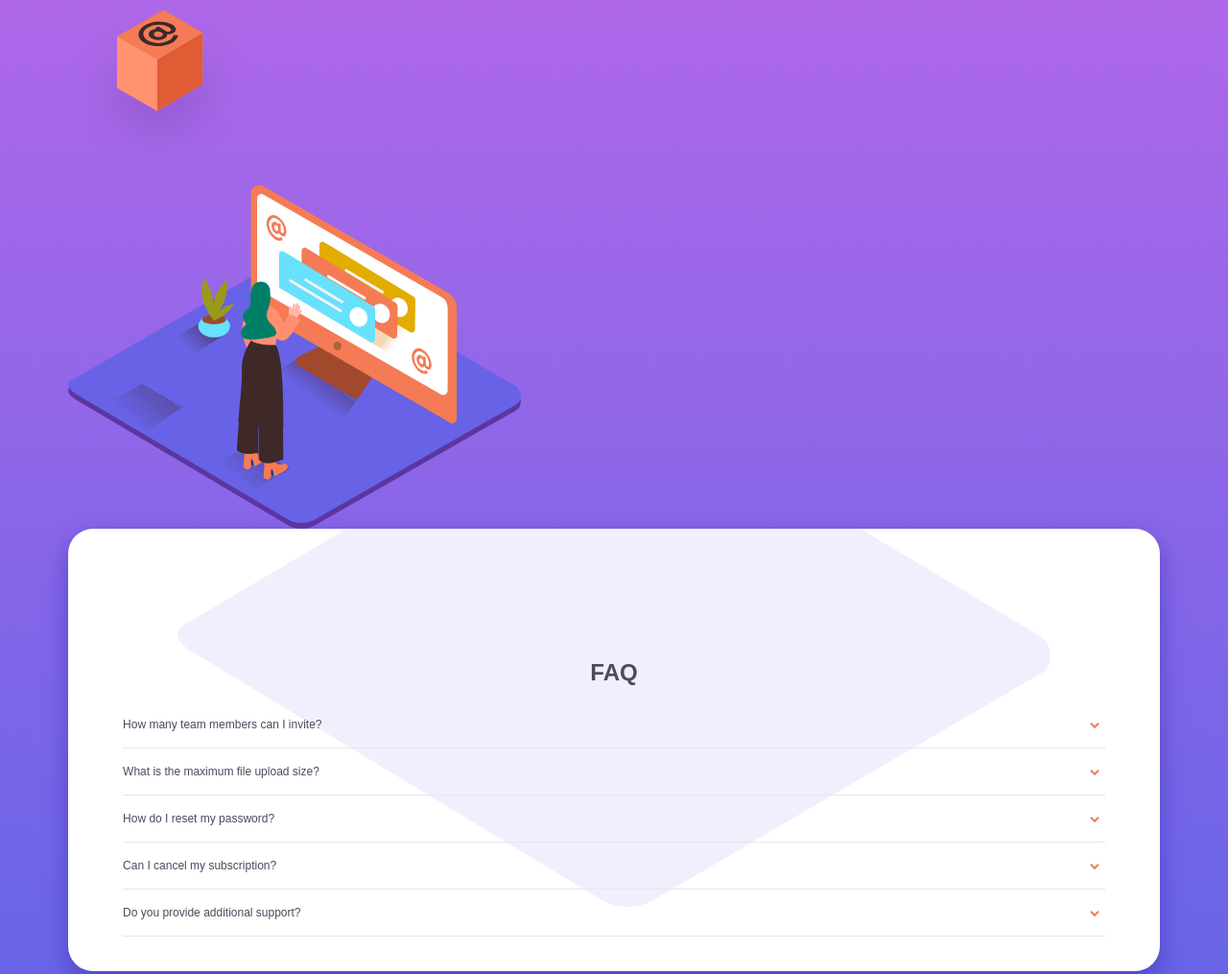
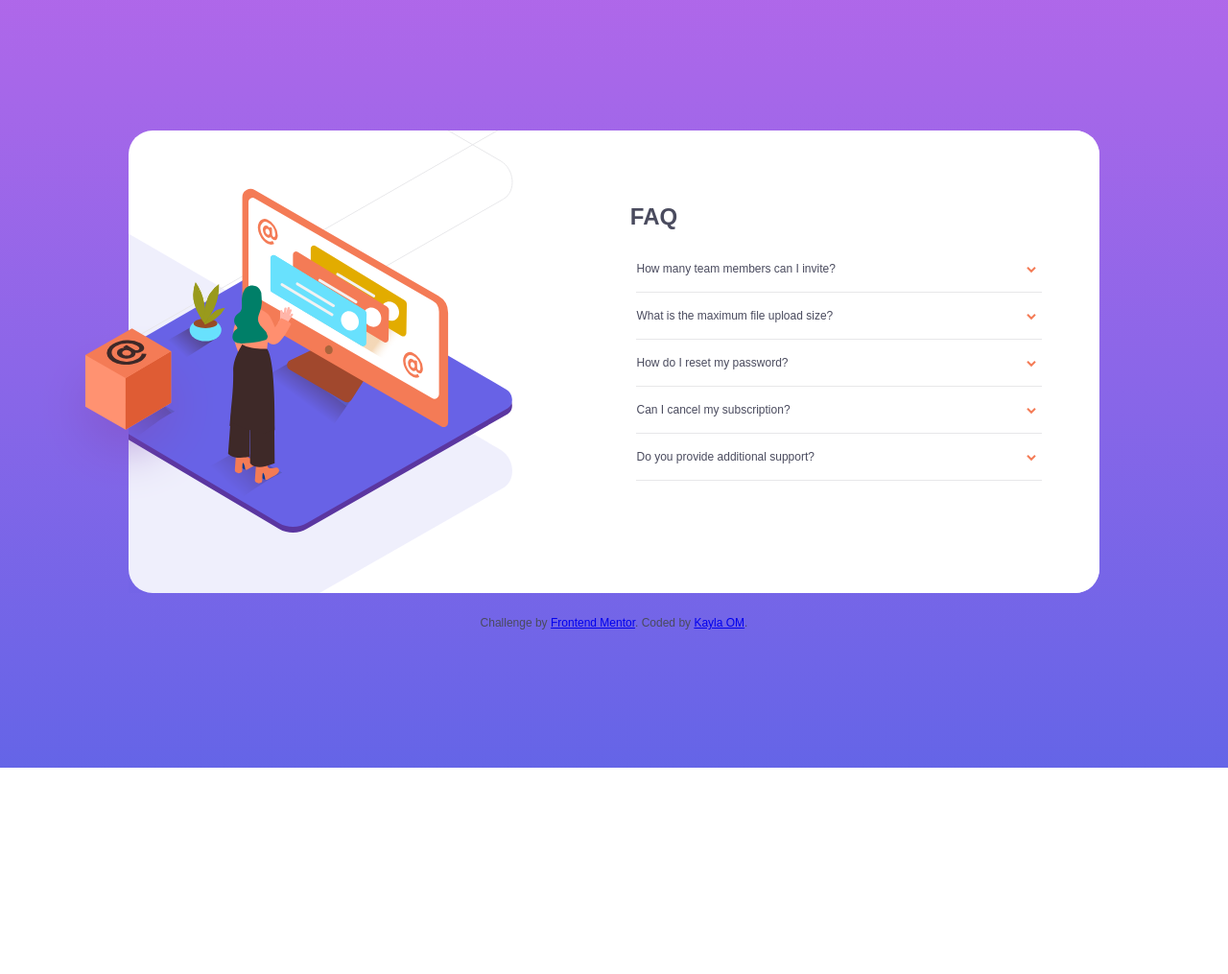
Before and after one commit to kaylaOm/FMCodeChallenge04, a plain HTML site: page index.html in a window 1280 px wide. Shown: the top 1015 px of the page at 96% size. After the commit the page ends 800 px from the top, so only its background shows below. Drawn offline with Linux system fonts and the light colour scheme; a web font is replaced by a local one.

Commit message:
Responsive, Rough JS

```diff
--- a/index.html
+++ b/index.html
@@ -12,9 +12,13 @@
   <main>
     <div class="container">
       <div class="graphics">
-        <img class="imgDesk" src="images/illustration-box-desktop.svg" alt="animated box">
+        <div class="boxD">
+          <img class="box" src="images/illustration-box-desktop.svg" alt="animated box">
+        </div>
         <img class="imgMob" src="images/illustration-woman-online-mobile.svg" alt="animation of woman and monitor">
-        <img class="imgDesk" src="images/illustration-woman-online-desktop.svg" alt="animation of woman and monitor">
+        <div class=imgD>
+          <img class="imgDesk" src="images/illustration-woman-online-desktop.svg" alt="animation of woman and monitor">
+        </div>
       </div>
       <div class="mainText">
         <h1>FAQ</h1>
--- a/script.js
+++ b/script.js
@@ -8,11 +8,14 @@ for (i = 0; i < acc.length; i++) {
   acc[i].addEventListener("click", function() {
     this.classList.toggle("active");
     var answer = this.previousElementSibling.children[1];
+    var question = this.previousElementSibling.children[0];
     if (answer.style.display === "block") {
       answer.style.display = "none";
+      question.style.font = "12px Kumbh Sans, sans-serif";
 
     } else {
       answer.style.display = "block";
+      question.style.font = "bold 12px Kumbh Sans, sans-serif";
     }
   });
 }
--- a/styles.css
+++ b/styles.css
@@ -1,20 +1,26 @@
+html{
+  min-height: 100%;
+}
+
 body{
   background-image: linear-gradient(hsl(273, 75%, 66%), hsl(240, 73%, 65%));
+  background-repeat: no-repeat;
   font-family: 'Kumbh Sans', sans-serif;
   font-weight: 400;
   color: hsl(237, 12%, 33%);
   font-size: 12px;
+  padding: 10% 0;
 }
 
 .container{
   margin: auto;
   width: 90%;
-  margin-bottom: 3em;
 }
 
-.imgDesk{
+.imgDesk, .box{
   display: none;
 }
+
 
 .imgMob{
   width: 80%;
@@ -71,21 +77,83 @@ button{
 .ans{
 display: none;
 color:  hsl(240, 6%, 50%);
+font-weight: 400;
 }
 
 footer{
   text-align: center;
+  margin-top: 2em;
 }
 
+@media only screen and (min-width: 500px){
+  /* For tablet: */
+  .graphics{
+    width: 90%;
+    margin: auto;
+  }
 
-@media only screen and (min-width: 500px){
+  .mainText{
+    background-position-y: -75px;
+  }
+}
+
+@media only screen and (min-width: 850px){
   /* For desktop: */
+  .container{
+    background-color: #fff;
+    width: 80%;
+    display: flex;
+    justify-content: space-between;
+    border-radius: 25px;
+
+  }
+
+  .graphics{
+    background-image: url(images/bg-pattern-desktop.svg);
+    background-repeat: no-repeat;
+    background-position: -565px -320px;
+    width: 100%;
+    padding: 5em 0;
+  }
+
+  .box{
+    display: block;
+    float: left;
+    margin-left: -8em;
+    margin-top: 12em;
+    padding-right: -15em;
+  }
+
+  .imgD{
+    overflow: hidden;
+  }
 
   .imgDesk{
-    display: block;
+    display: inline-block;
+    margin-left: -6em;
+
+  }
+
+  .box{
+    float: left;
+    position: absolute;
   }
 
   .imgMob{
     display: none;
   }
+
+  .mainText{
+    box-shadow: none;
+    background-image: none;
+    text-align: left;
+    width: 100%;
+    padding: 5em 3em;
+  }
+
+  h1{
+    padding-left: .7em;
+  }
+
+
 }
```
